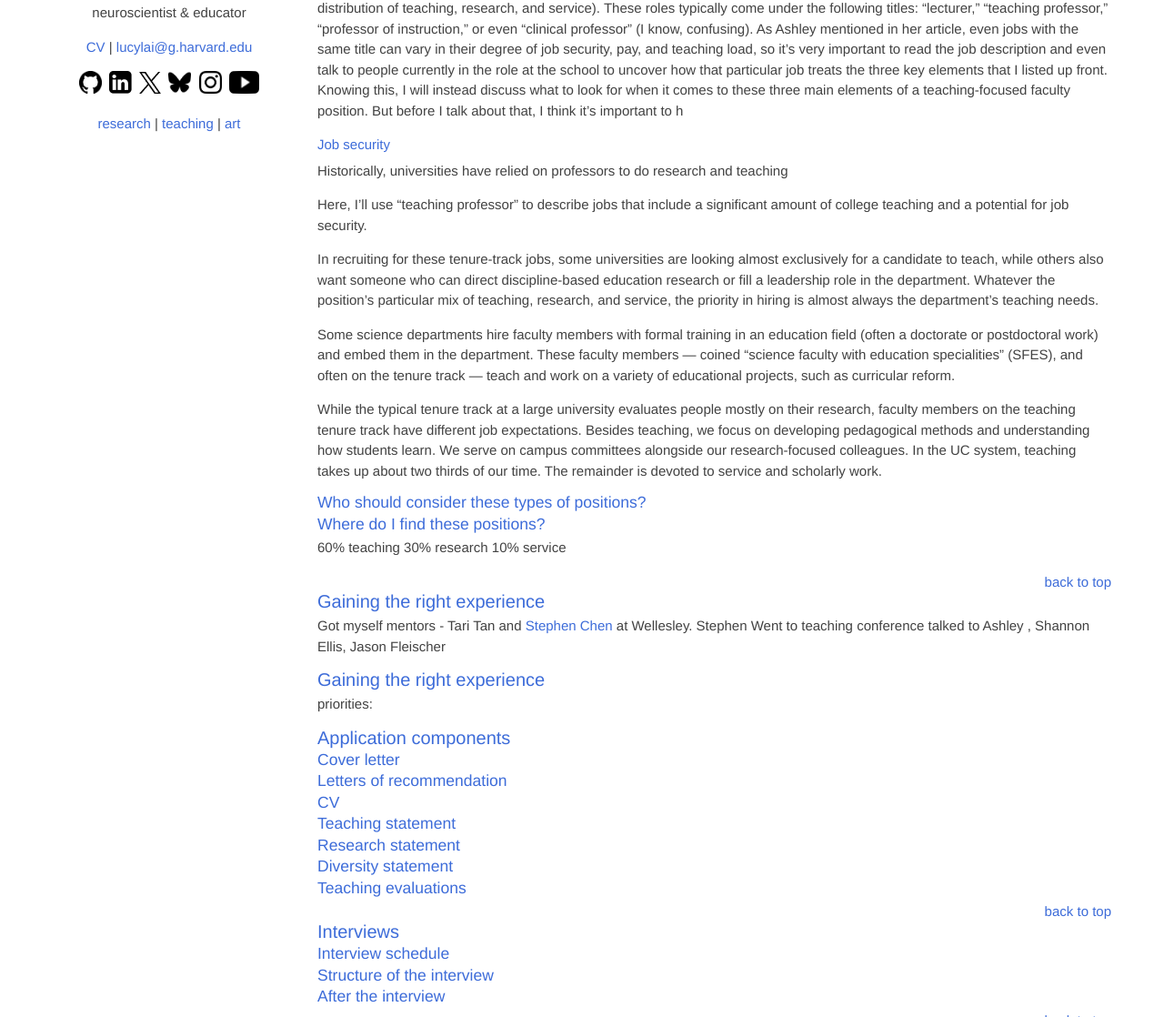
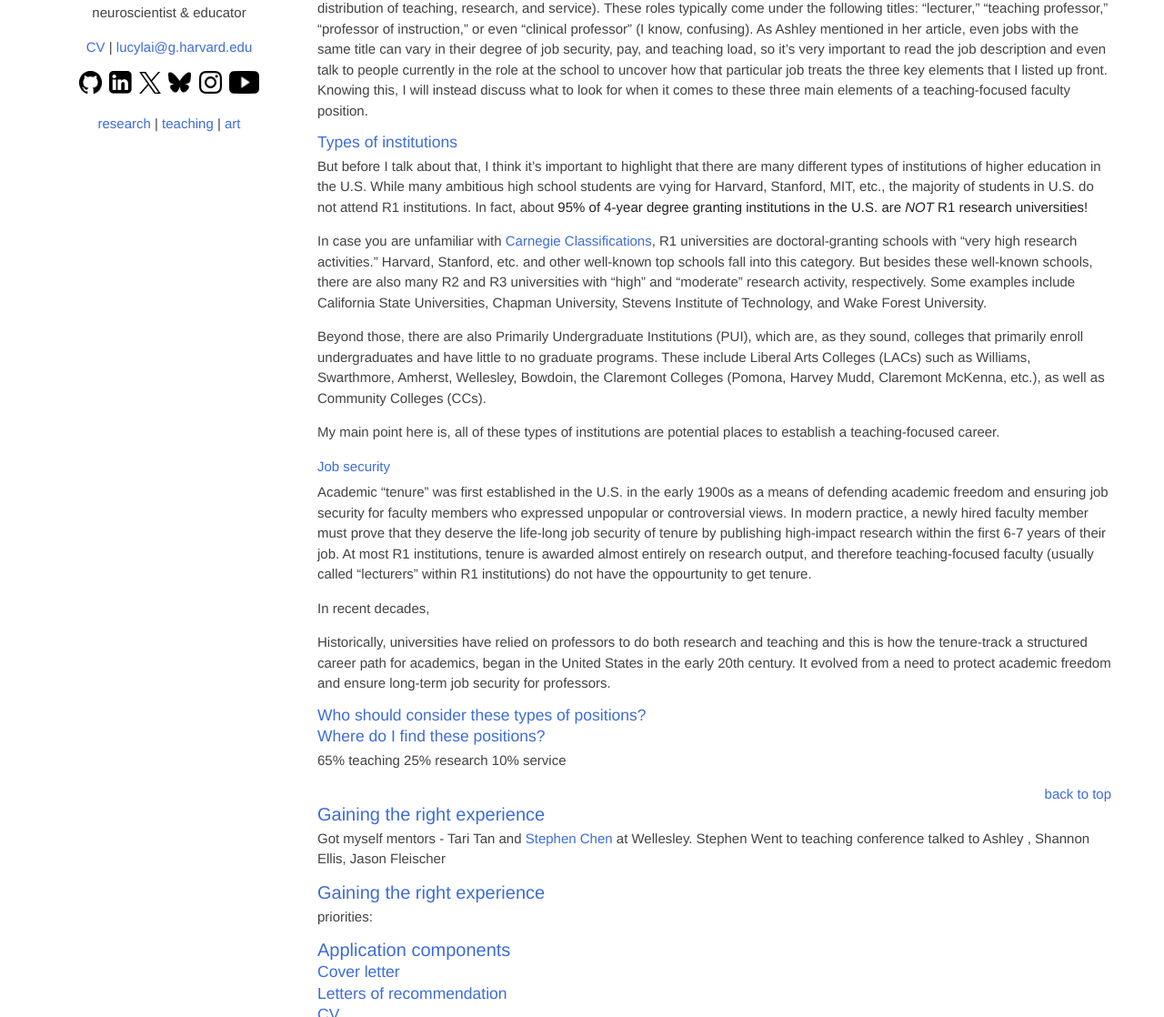
Before and after one commit to lucylai96/lucylai96.github.io, a Jekyll site: the page built from blog/profapps.md, in a window 1280 px wide and 1400 px high, scrolled down 1120 px. Shown: the part 282-1400 px from the top of the window at 91% size. Built offline with Jekyll 4.4.1, drawn with Linux system fonts in a browser that asks for light colours; our own code applies the rules of GitHub Pages for plain Markdown files; some of the changed text lies outside the part shown.

Commit message:
Update profapps.md

```diff
--- a/blog/profapps.md
+++ b/blog/profapps.md
@@ -47,23 +47,28 @@ With all that being said, let's get started!
 -----
 ## Introduction
 ### What are teaching track positions?
-There are a wide variety of teaching-focused roles that vary in their (1) job security (2) pay and (3) teaching load (or expected time distribution of teaching, research, and service). These roles typically come under the following titles: "lecturer," "teaching professor," "professor of instruction," or even "clinical professor" (I know, confusing). As Ashley mentioned in her article, even jobs with the same title can vary in their degree of job security, pay, and teaching load, so it's very important to read the job description and even talk to people currently in the role at the school to uncover how that particular job treats the three key elements that I listed up front. Knowing this, I will instead discuss what to look for when it comes to these three main elements of a teaching-focused faculty position. But before I talk about that, I think it's important to h
+There are a wide variety of teaching-focused roles that vary in their (1) job security (2) pay and (3) teaching load (or expected time distribution of teaching, research, and service). These roles typically come under the following titles: "lecturer," "teaching professor," "professor of instruction," or even "clinical professor" (I know, confusing). As Ashley mentioned in her article, even jobs with the same title can vary in their degree of job security, pay, and teaching load, so it's very important to read the job description and even talk to people currently in the role at the school to uncover how that particular job treats the three key elements that I listed up front. Knowing this, I will instead discuss what to look for when it comes to these three main elements of a teaching-focused faculty position.
+
+### Types of institutions
+But before I talk about that, I think it's important to highlight that there are many different types of institutions of higher education in the U.S. While many ambitious high school students are vying for Harvard, Stanford, MIT, etc., the majority of students in U.S. do not attend R1 institutions. In fact, about **95% of 4-year degree granting institutions in the U.S. are _NOT_ R1 research universities!**
+
+In case you are unfamiliar with [Carnegie Classifications](https://en.wikipedia.org/wiki/Carnegie_Classification_of_Institutions_of_Higher_Education), R1 universities are doctoral-granting schools with "very high research activities." Harvard, Stanford, etc. and other well-known top schools fall into this category. But besides these well-known schools, there are also many R2 and R3 universities with "high" and "moderate" research activity, respectively. Some examples include California State Universities, Chapman University, Stevens Institute of Technology, and Wake Forest University.
+
+Beyond those, there are also Primarily Undergraduate Institutions (PUI), which are, as they sound, colleges that primarily enroll undergraduates and have little to no graduate programs. These include Liberal Arts Colleges (LACs) such as Williams, Swarthmore, Amherst, Wellesley, Bowdoin, the Claremont Colleges (Pomona, Harvey Mudd, Claremont McKenna, etc.), as well as Community Colleges (CCs).
+
+My main point here is, all of these types of institutions are potential places to establish a teaching-focused career.
 
 #### Job security
-Historically, universities have relied on professors to do research and teaching
+Academic "tenure" was first established in the U.S. in the early 1900s as a means of defending academic freedom and ensuring job security for faculty members who expressed unpopular or controversial views. In modern practice, a newly hired faculty member must prove that they deserve the life-long job security of tenure by publishing high-impact research within the first 6-7 years of their job. At most R1 institutions, tenure is awarded almost entirely on research output, and therefore teaching-focused faculty (usually called "lecturers" within R1 institutions) do not have the oppourtunity to get tenure.
 
-Here, I’ll use “teaching professor” to describe jobs that include a significant amount of college teaching and a potential for job security.
+In recent decades,
 
-In recruiting for these tenure-track jobs, some universities are looking almost exclusively for a candidate to teach, while others also want someone who can direct discipline-based education research or fill a leadership role in the department. Whatever the position’s particular mix of teaching, research, and service, the priority in hiring is almost always the department’s teaching needs.
-
-Some science departments hire faculty members with formal training in an education field (often a doctorate or postdoctoral work) and embed them in the department. These faculty members — coined “science faculty with education specialities” (SFES), and often on the tenure track — teach and work on a variety of educational projects, such as curricular reform.
-
-While the typical tenure track at a large university evaluates people mostly on their research, faculty members on the teaching tenure track have different job expectations. Besides teaching, we focus on developing pedagogical methods and understanding how students learn. We serve on campus committees alongside our research-focused colleagues. In the UC system, teaching takes up about two thirds of our time. The remainder is devoted to service and scholarly work.
+Historically, universities have relied on professors to do both research and teaching and this is how the tenure-track a structured career path for academics, began in the United States in the early 20th century. It evolved from a need to protect academic freedom and ensure long-term job security for professors.
 
 ### Who should consider these types of positions?
 
 ### Where do I find these positions?
-60% teaching 30% research 10% service
+65% teaching 25% research 10% service
 
 <div style="text-align: right"><a href="https://lucylai.com/blog/profapps#table-of-contents">back to top</a> </div>
 
```
